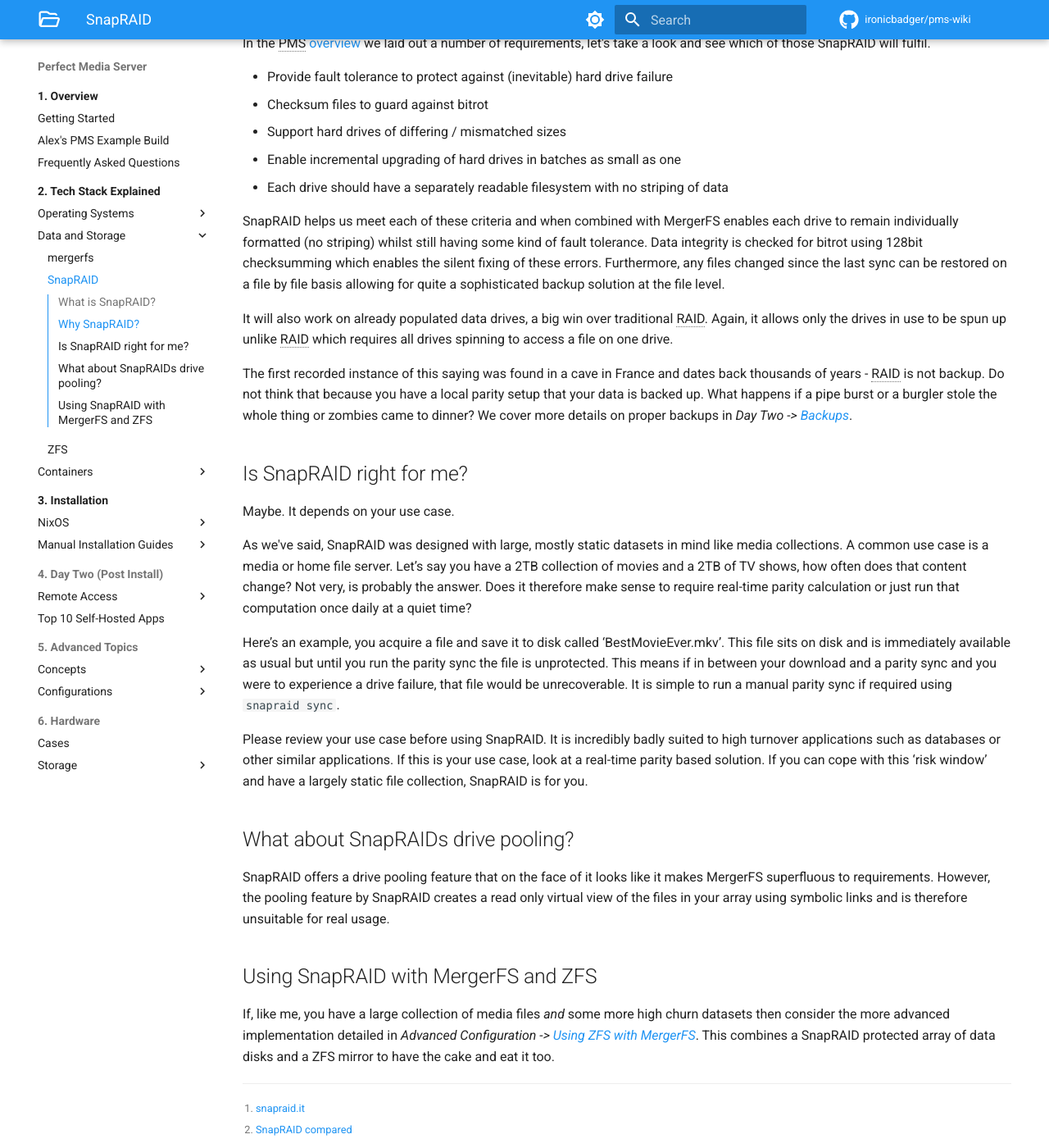
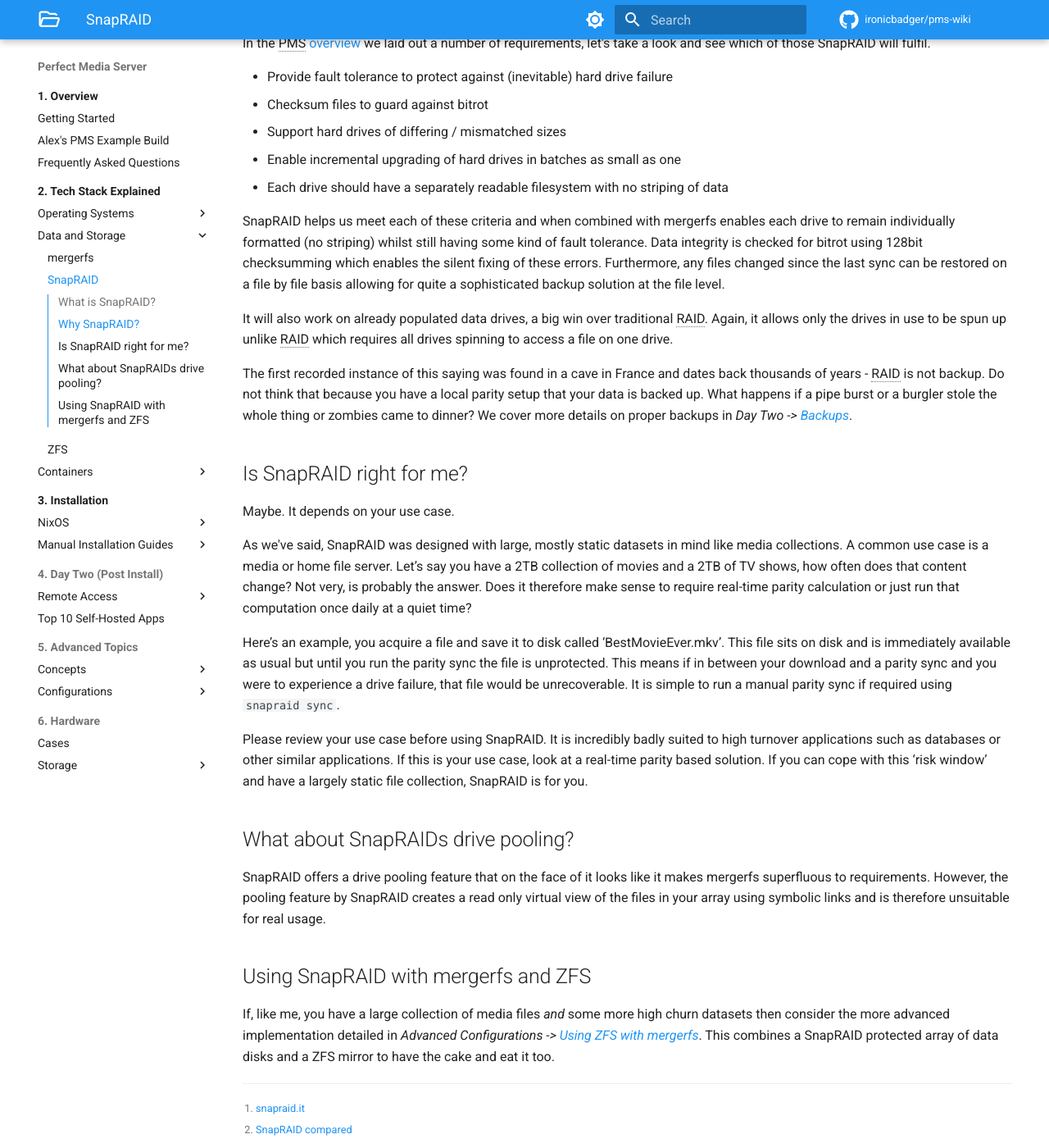
Before and after one commit to ironicbadger/pms-wiki, an MkDocs documentation site: the page built from docs/02-tech-stack/snapraid.md, in a window 1280 px wide and 1400 px high, scrolled down 1287 px. Shown: the whole window at 82% size. Built offline with MkDocs 1.6.1 and Material for MkDocs 9.7.7, drawn with Linux system fonts in a browser that asks for light colours; some web fonts are replaced; plug-ins that fetch from the network failed and are left out; comment, search, counter and statistics services are not loaded; some of the changed text lies outside the part shown.

```diff
--- a/docs/02-tech-stack/snapraid.md
+++ b/docs/02-tech-stack/snapraid.md
@@ -1,6 +1,6 @@
 # SnapRAID
 
-SnapRAID provides us some basic protection against drive failures and is the perfect pairing with [MergerFS](mergerfs.md). This diagram illustrates the relationship between MergerFS and SnapRAID - each is responsible for a different area and the two operate independently of each other.
+SnapRAID provides us some basic protection against drive failures and is the perfect pairing with [mergerfs](mergerfs.md). This diagram illustrates the relationship between mergerfs and SnapRAID - each is responsible for a different area and the two operate independently of each other.
 
 <p align="center">
 <img alt="mergerfs-snapraid-diagram" src="../../images/tech-stack/diagram-mergerfs-snapraid.png" width="525">
@@ -18,7 +18,7 @@ The project provides a handy comparison chart of how SnapRAID stacks up against
 
 ## Why SnapRAID?
 
-In the PMS [overview](../../01-overview/#the-requirements) we laid out a number of requirements, let's take a look and see which of those SnapRAID will fulfil.
+In the PMS [overview](../01-overview/index.md#the-requirements) we laid out a number of requirements, let's take a look and see which of those SnapRAID will fulfil.
 
 * Provide fault tolerance to protect against (inevitable) hard drive failure
 * Checksum files to guard against bitrot
@@ -26,11 +26,11 @@ In the PMS [overview](../../01-overview/#the-requirements) we laid out a number
 * Enable incremental upgrading of hard drives in batches as small as one
 * Each drive should have a separately readable filesystem with no striping of data
 
-SnapRAID helps us meet each of these criteria and when combined with MergerFS enables each drive to remain individually formatted (no striping) whilst still having some kind of fault tolerance. Data integrity is checked for bitrot using 128bit checksumming which enables the silent fixing of these errors. Furthermore, any files changed since the last sync can be restored on a file by file basis allowing for quite a sophisticated backup solution at the file level.
+SnapRAID helps us meet each of these criteria and when combined with mergerfs enables each drive to remain individually formatted (no striping) whilst still having some kind of fault tolerance. Data integrity is checked for bitrot using 128bit checksumming which enables the silent fixing of these errors. Furthermore, any files changed since the last sync can be restored on a file by file basis allowing for quite a sophisticated backup solution at the file level.
 
 It will also work on already populated data drives, a big win over traditional RAID. Again, it allows only the drives in use to be spun up unlike RAID which requires all drives spinning to access a file on one drive.
 
-The first recorded instance of this saying was found in a cave in France and dates back thousands of years - RAID is not backup. Do not think that because you have a local parity setup that your data is backed up. What happens if a pipe burst or a burgler stole the whole thing or zombies came to dinner? We cover more details on proper backups in *Day Two -> [Backups](../day-two/backups.md)*.
+The first recorded instance of this saying was found in a cave in France and dates back thousands of years - RAID is not backup. Do not think that because you have a local parity setup that your data is backed up. What happens if a pipe burst or a burgler stole the whole thing or zombies came to dinner? We cover more details on proper backups in *Day Two -> [Backups](../04-day-two/backups.md)*.
 
 ## Is SnapRAID right for me?
 
@@ -44,11 +44,11 @@ Please review your use case before using SnapRAID. It is incredibly badly suited
 
 ## What about SnapRAIDs drive pooling?
 
-SnapRAID offers a drive pooling feature that on the face of it looks like it makes MergerFS superfluous to requirements. However, the pooling feature by SnapRAID creates a read only virtual view of the files in your array using symbolic links and is therefore unsuitable for real usage.
+SnapRAID offers a drive pooling feature that on the face of it looks like it makes mergerfs superfluous to requirements. However, the pooling feature by SnapRAID creates a read only virtual view of the files in your array using symbolic links and is therefore unsuitable for real usage.
 
-## Using SnapRAID with MergerFS and ZFS
+## Using SnapRAID with mergerfs and ZFS
 
-If, like me, you have a large collection of media files *and* some more high churn datasets then consider the more advanced implementation detailed in *Advanced Configuration -> [Using ZFS with MergerFS](../advanced/combine-zfs-and-others.md)*. This combines a SnapRAID protected array of data disks and a ZFS mirror to have the cake and eat it too.
+If, like me, you have a large collection of media files *and* some more high churn datasets then consider the more advanced implementation detailed in *Advanced Configurations -> [Using ZFS with mergerfs](../05-advanced/combine-zfs-and-others.md)*. This combines a SnapRAID protected array of data disks and a ZFS mirror to have the cake and eat it too.
 
 [^1]: [snapraid.it](https://www.snapraid.it/)
 [^2]: [SnapRAID compared](https://www.snapraid.it/compare)
```
